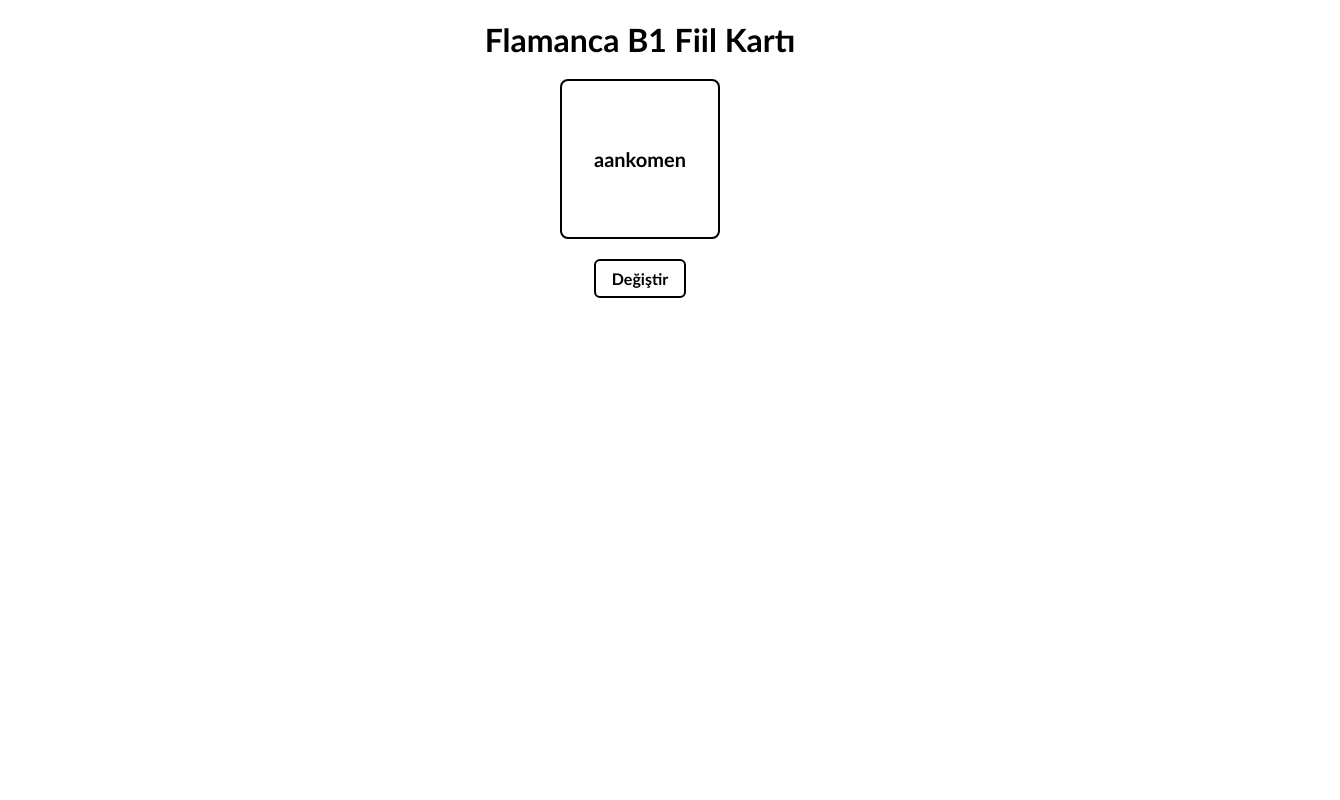
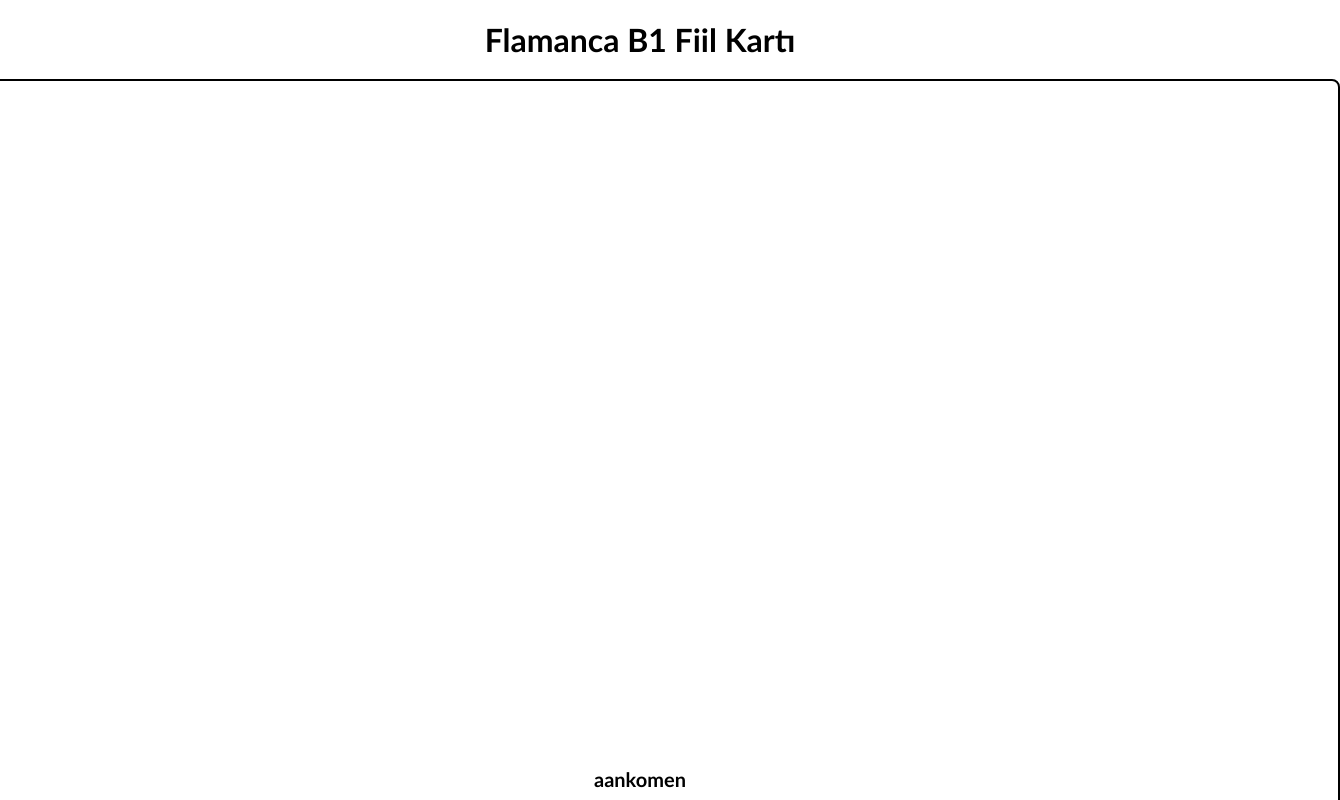
Before and after one commit to mebil4444/verbum, a plain HTML site: page index.html in a window 1280 px wide. Shown: the top 800 px of the page, 1340 px wide, since content can reach past the window. Drawn offline with Linux system fonts and the light colour scheme.

Commit message:
Add files via upload

```diff
--- a/index.html
+++ b/index.html
@@ -28,8 +28,8 @@
     }
 
     .card {
-      width: 160px;
-      height: 160px; /* kare */
+      width: 1400px;
+      height: 1400px; /* kare */
     }
 
     .card-inner {
```
